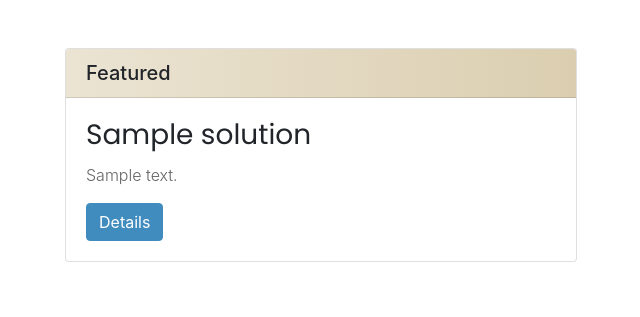
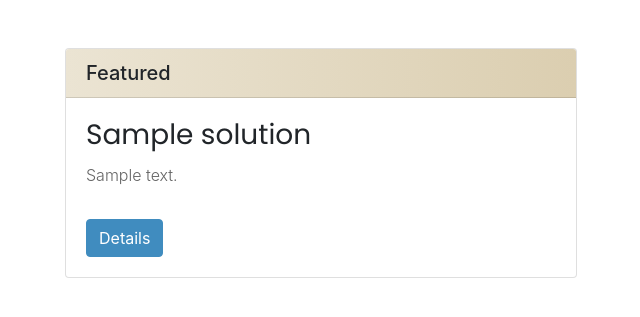
Before and after one commit to bjones-tech/mysite, a Django app: page /portfolio/ in a window 1280 px wide. Shown: the part 70-387 px from the top of the page, without its empty margins (319-959 px from the left). Run offline with Django 3.2, Linux system fonts and the light colour scheme; tables that the repository leaves empty hold one stand-in row (values such as "Sample post"); some libraries are stand-ins or nearby versions.

Commit message:
Updated portfolio index view

```diff
--- a/portfolio/templates/portfolio/index.html
+++ b/portfolio/templates/portfolio/index.html
@@ -16,7 +16,7 @@
                     {% endif %}
                     <div class="card-body">
                         <h3 class="card-title poppins-font">{{ solution.title }}</h3>
-                        <p class="card-text font-weight-light text-secondary">{{ solution.description }}</p>
+                        <p class="card-text pb-3 font-weight-light text-secondary">{{ solution.description }}</p>
                         <a href="#" class="btn btn-primary">Details</a>
                     </div>
                 </div>
--- a/portfolio/views.py
+++ b/portfolio/views.py
@@ -4,5 +4,5 @@ from .models import Solution
 
 
 def index(request):
-    solutions = get_list_or_404(Solution)
+    solutions = get_list_or_404(Solution.objects.order_by('-featured', '-release_date'))
     return render(request, 'portfolio/index.html', {'solutions': solutions})
```
